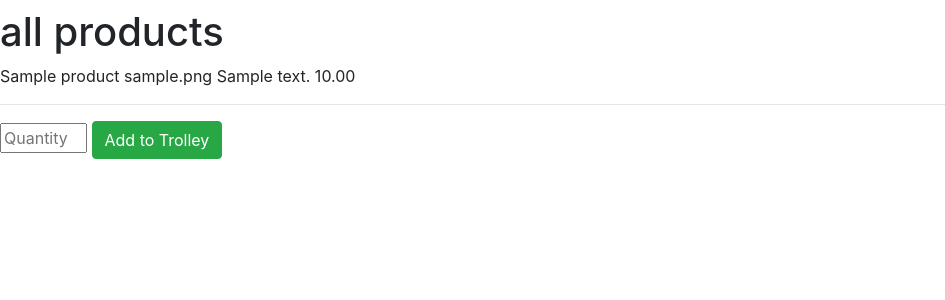
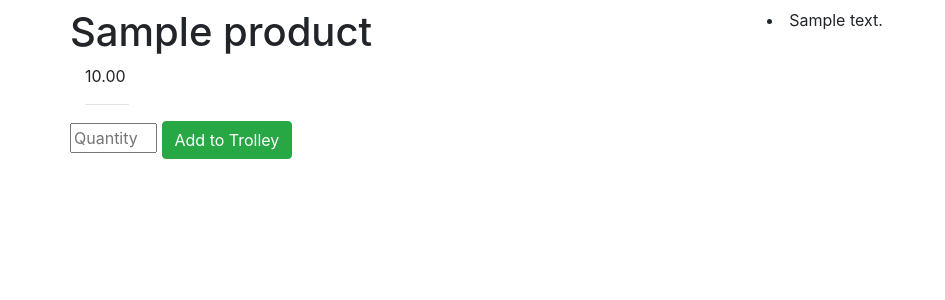
Before and after one commit to Luciano-Lima/ecommerce, a Django app: page /products/ in a window 1280 px wide. Shown: the part 76-376 px from the top of the page, without its empty margins (0-945 px from the left). Run offline with Django 3.2, Linux system fonts and the light colour scheme; tables that the repository leaves empty hold one stand-in row (values such as "Sample post"); grey boxes marked "Sample" are stand-in pictures; some libraries are stand-ins or nearby versions.

Commit message:
Adding bootstrap classes

```diff
--- a/products/templates/products.html
+++ b/products/templates/products.html
@@ -1,18 +1,40 @@
 {% extends 'base.html' %}
 
 {% block content %}
-<h1>all products</h1>
 
+<div class="container">
     {% for product in products %}
-{{ product.name }}
-{{ product.image }}
-{{ product.description }}
+    <div class="row">
+        <div class="new-produto">
+            <div class="product-name">
+                <h1>{{ product.name }}</h1>
+            </div>
+        </div>
+
+        <div class="col-md-4 new-produto">
+            <div class="product-img" style="background-image: url('{{ MEDIA_URL }}{{ product.image }}')"></div>
+        </div>
+        <div class="col-md-4 new-produto">
+            <div class="product-description">
+                <li>{{ product.description | truncatewords:30 }}</li>
+            </div>
+        </div>
+        <div class="new-product">
+            <div class="col-md-4 product-price">
                 {{ product.price }}
-
                 <hr>
-<form action="" method="POST"></form>
+            </div>
+            <div class="add-to-cart">
+                <form action="" method="POST">
                     {% csrf_token %}
                     <input name="quantity" type="number" min="1" max="10" placeholder="Quantity">
                     <button class="btn btn-success" type="submit">Add to Trolley</button>
+                </form>
+            </div>
+
+        </div>
+
         {% endfor %}
+    </div>
+</div>
 {% endblock %}
```
Lines whose indentation alone changed are shown as unchanged.
